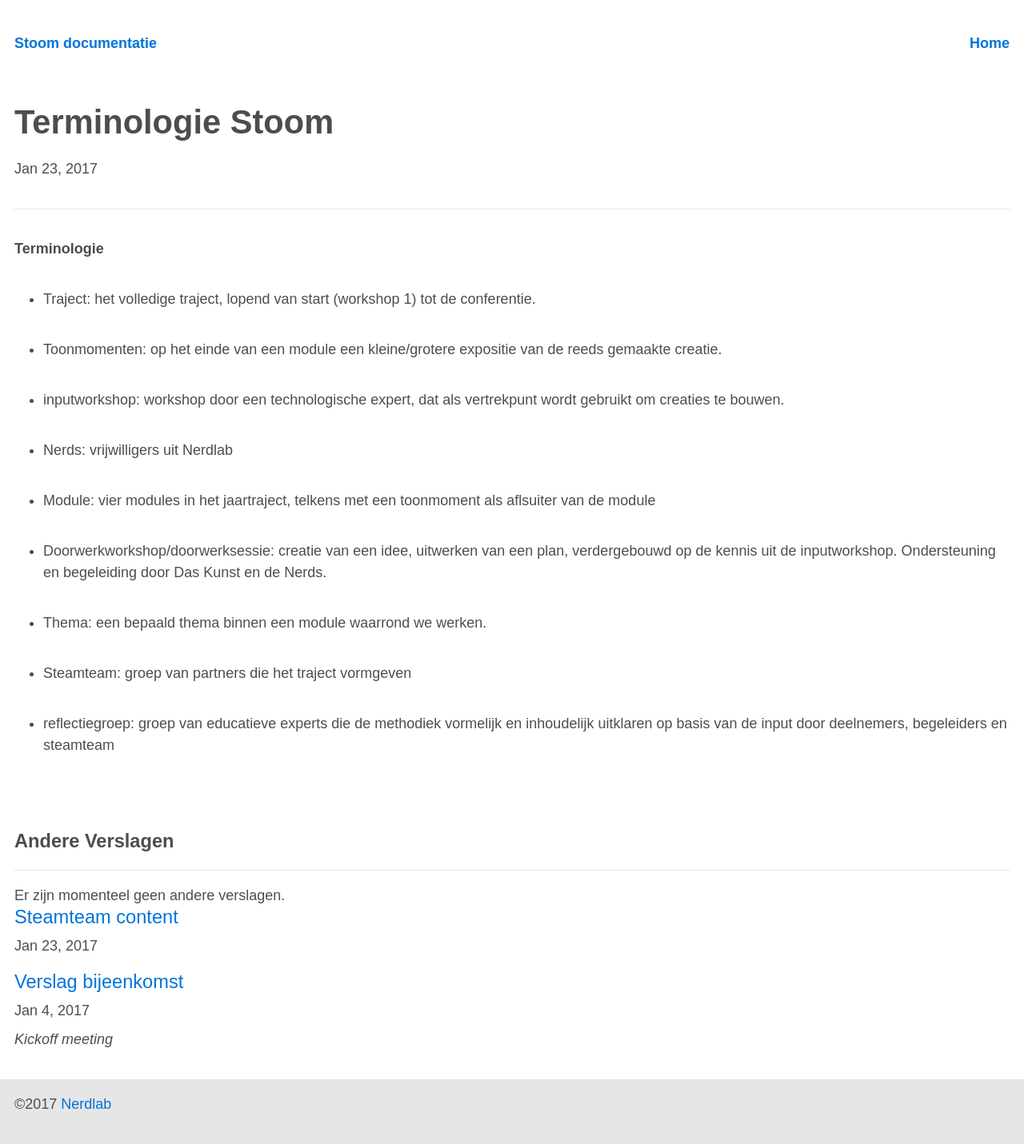
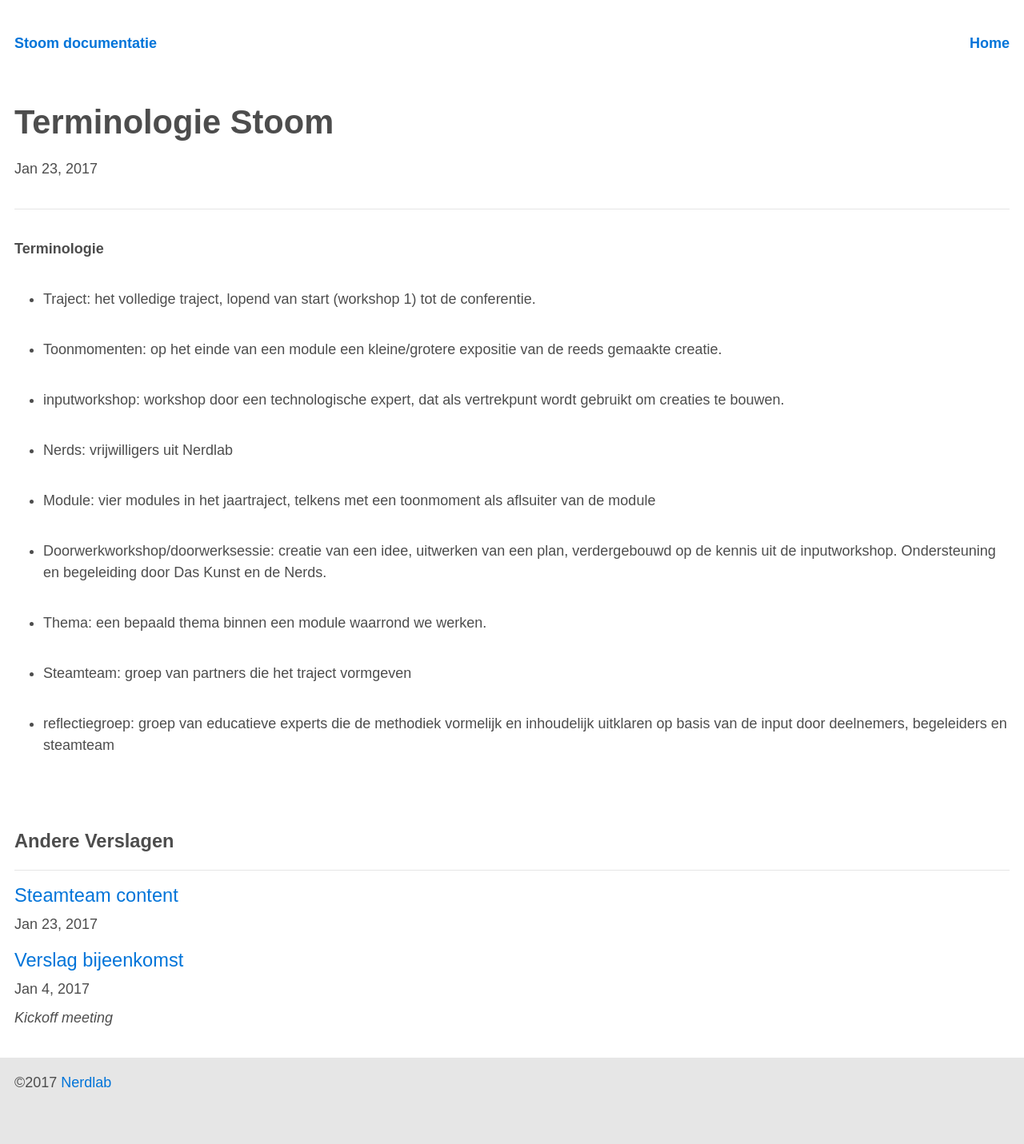
Before and after one commit to nerdlab-be/stoom-documentatie, a Jekyll site: the page built from _posts/2017-01-23-terminologie-stoom.markdown, in a window 1280 px wide. Shown: the whole page at 80% size. Built offline with Jekyll 4.4.1, drawn with Linux system fonts in a browser that asks for light colours; nearby versions of some CDN libraries; after the commit the page ends 1404 px from its top, so only the background shows below that.

Commit message:
fix related posts

```diff
--- a/_layouts/post.html
+++ b/_layouts/post.html
@@ -30,11 +30,7 @@
                     <hr>
                     <ul class="o-list">
                         {% for post in site.posts %}
-                        {% if post.title == page.title %}
-                        <li>
-                            Er zijn momenteel geen andere verslagen.
-                        </li>
-                        {% else %}
+                        {% unless post.title == page.title %}
                         <li class="u-mb-gamma">
                             <h5 class="u-mb-beta">
                                 <a href="{{ site.github.url }}{{ post.url }}">
@@ -50,7 +46,7 @@
                             <p class="u-mb-beta"><em>{{ post.summary }}</em></p>
                             {% endif %}
                         </li>
-                        {% endif %}
+                        {% endunless %}
                         {% endfor %}
                     </ul>
                 </div>
```
